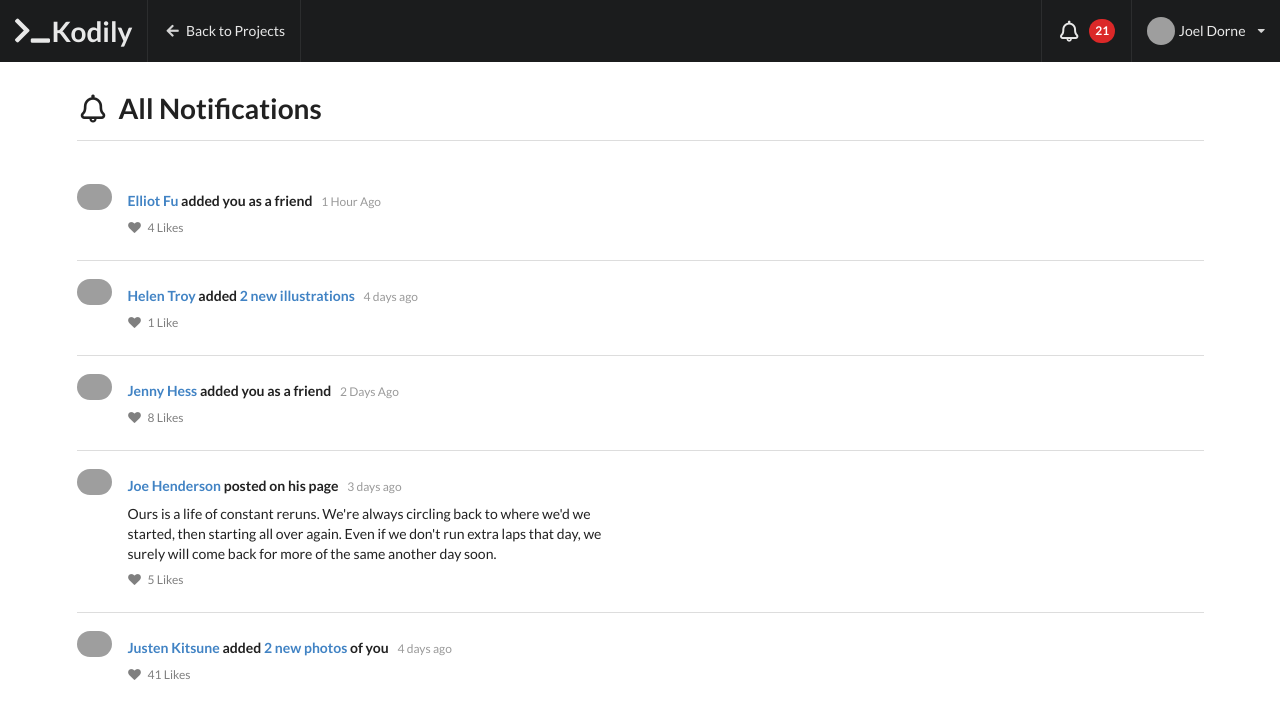
After one commit to Joeldorne/Kodily, a PHP site: page /notifications/main_notifications.php in a window 1280 px wide. The commit adds this page. Shown: the top 719 px of the page. Run offline with PHP 8.4, Linux system fonts and the light colour scheme; some libraries are stand-ins or nearby versions; grey boxes are pictures that could not be loaded.

Commit message:
Changed Notification

```diff
--- a/src/menu/items/nav_notifications.php
+++ b/src/menu/items/nav_notifications.php
@@ -2,21 +2,40 @@
 
 
 <div class="ui dropdown item top right pointing">
-    <i class="ui red circular label">21</i>
+
+
+
+ <span class="content">
     <i class="alarm outline icon large"></i>
-    Notifications
-    <i class="dropdown icon"></i>
+
+    <div class="ui red circular label">21</div>
+    </span>
+
+
+
+    <!--Notifications -->
+
 
       <div class="menu">
 
+        <div class="header">
+          <i class="alarm icon large"></i>
+          Notifications
+        </div>
+
+
+
+
+        <div class="scrolling menu">
+
         <?php
-        for ($i = 0; $i < 5; $i++) {
+        for ($i = 0; $i < 8; $i++) {
 ?>
 
 
 
 
-<div class="ui feed item large">
+<div class="ui feed item">
 
 
 
@@ -36,7 +55,7 @@
           <a class="user">
             Joel Dorne
             <a class="date">
-              <i class="comment icon"></i>1 Hour Ago
+              <i class="comment icon floated right"></i>1 Hour Ago
             </a>
 
 
@@ -48,10 +67,11 @@
   </div>
 </div>
 <div class="ui divider"></div>
+  <?php } ?><!-- end of PHP Loop-->
+</div>
 
+<a class="ui attached button" href="/notifications/main_notifications.php">See All</a>
 
-  <?php } ?><!-- end of PHP Loop-->
-    <div class="ui attached button"><i class="alarm icon"></i>See all</div>
 </div>
 
 
@@ -61,7 +81,7 @@
 
       </div>
 
-
+<!-- <div class="ui attached button"><i class="alarm icon"></i>See all</div> -->
 
 
 
--- /dev/null
+++ b/src/notifications/items/all_notifications.php
@@ -0,0 +1,127 @@
+
+<!-- ==================== Project title ==================== -->
+
+<div class="ui one column grid container">
+  <div class="row">
+    <div class="column">
+
+
+      <div class="ui feed">
+        <div class="event">
+          <div class="label">
+            <img src="http://semantic-ui.com/images/avatar2/small/matthew.png">
+          </div>
+          <div class="content">
+            <div class="summary">
+              <a class="user">
+                Elliot Fu
+              </a> added you as a friend
+              <div class="date">
+                1 Hour Ago
+              </div>
+            </div>
+            <div class="meta">
+              <a class="like">
+                <i class="like icon"></i> 4 Likes
+              </a>
+            </div>
+          </div>
+        </div>
+        <div class="ui divider"></div>
+        <div class="event">
+          <div class="label">
+            <img src="http://semantic-ui.com/images/avatar2/small/matthew.png">
+          </div>
+          <div class="content">
+            <div class="summary">
+              <a>Helen Troy</a> added <a>2 new illustrations</a>
+              <div class="date">
+                4 days ago
+              </div>
+            </div>
+
+            <div class="meta">
+              <a class="like">
+                <i class="like icon"></i> 1 Like
+              </a>
+            </div>
+          </div>
+        </div>
+        <div class="ui divider"></div>
+        <div class="event">
+          <div class="label">
+            <img src="http://semantic-ui.com/images/avatar2/small/matthew.png">
+          </div>
+          <div class="content">
+            <div class="summary">
+              <a class="user">
+                Jenny Hess
+              </a> added you as a friend
+              <div class="date">
+                2 Days Ago
+              </div>
+            </div>
+            <div class="meta">
+              <a class="like">
+                <i class="like icon"></i> 8 Likes
+              </a>
+            </div>
+          </div>
+        </div>
+        <div class="ui divider"></div>
+        <div class="event">
+          <div class="label">
+            <img src="http://semantic-ui.com/images/avatar2/small/matthew.png">
+          </div>
+          <div class="content">
+            <div class="summary">
+              <a>Joe Henderson</a> posted on his page
+              <div class="date">
+                3 days ago
+              </div>
+            </div>
+            <div class="extra text">
+              Ours is a life of constant reruns. We're always circling back to where we'd we started, then starting all over again. Even if we don't run extra laps that day, we surely will come back for more of the same another day soon.
+            </div>
+            <div class="meta">
+              <a class="like">
+                <i class="like icon"></i> 5 Likes
+              </a>
+            </div>
+          </div>
+        </div>
+        <div class="ui divider"></div>
+        <div class="event">
+          <div class="label">
+            <img src="http://semantic-ui.com/images/avatar2/small/matthew.png">
+          </div>
+          <div class="content">
+            <div class="summary">
+              <a>Justen Kitsune</a> added <a>2 new photos</a> of you
+              <div class="date">
+                4 days ago
+              </div>
+            </div>
+
+            <div class="meta">
+              <a class="like">
+                <i class="like icon"></i> 41 Likes
+              </a>
+            </div>
+          </div>
+        </div>
+      </div>
+
+
+
+
+
+
+
+
+  </div>
+</div>
+</div>
+
+
+<!-- ==================== End ==================== -->
--- /dev/null
+++ b/src/notifications/items/header_notifications.php
@@ -0,0 +1,23 @@
+
+
+<!-- ==================== Project title ==================== -->
+
+<div class="ui one column grid container">
+  <div class="row">
+    <div class="column">
+      <div class="ui items">
+          <div class="item">
+              <h1 class="header">
+<i class="alarm outline icon"></i>
+              All  Notifications</h1>
+
+
+          </div>
+          <div class="ui divider"></div>
+      </div>
+  </div>
+</div>
+</div>
+
+
+<!-- ==================== End ==================== -->
--- /dev/null
+++ b/src/notifications/main_notifications.php
@@ -0,0 +1,15 @@
+
+<?php require_once __DIR__."/../config.php"; ?>
+
+<?php require_once SITE_ROOT .'/head/main_head.php'; ?>
+
+<?php require_once SITE_ROOT .'/menu/main_menu.php'; ?>
+
+
+<?php require_once SITE_ROOT .'/notifications/items/header_notifications.php'; ?>
+
+<?php require_once SITE_ROOT .'/notifications/items/all_notifications.php'; ?>
+
+
+
+<?php require_once SITE_ROOT .'/footer/main_footer.php';?>
```
